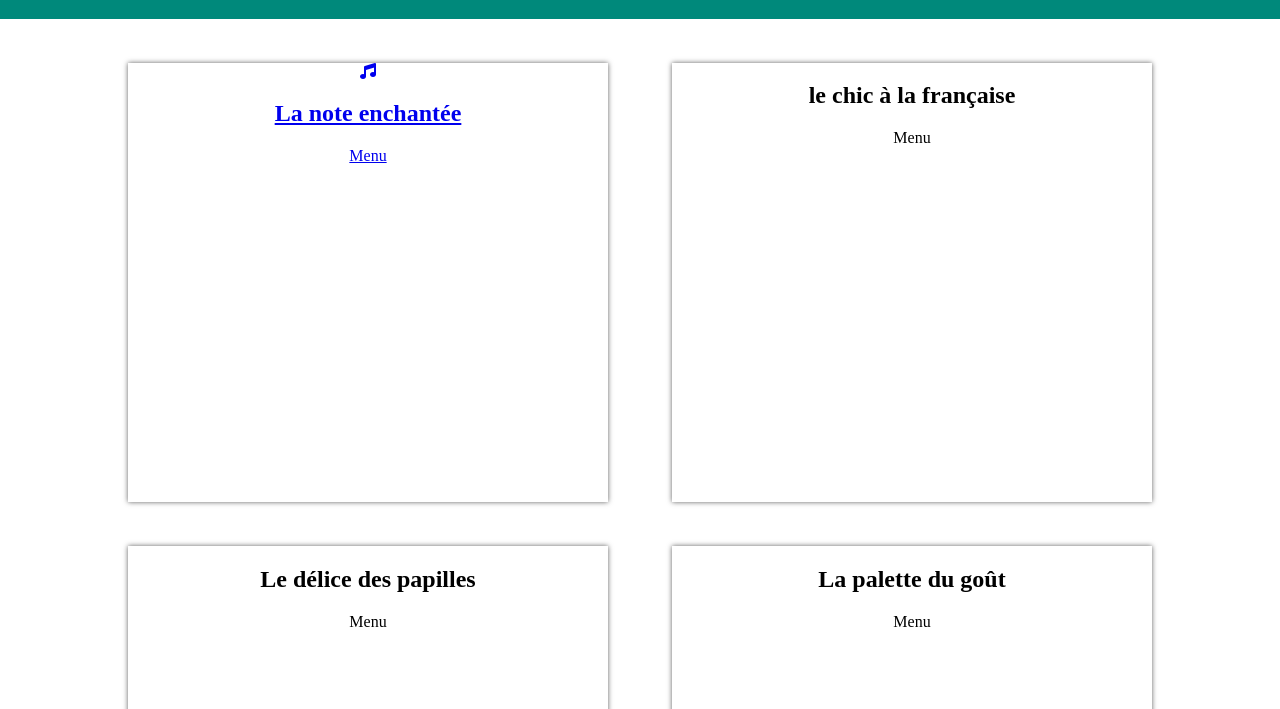
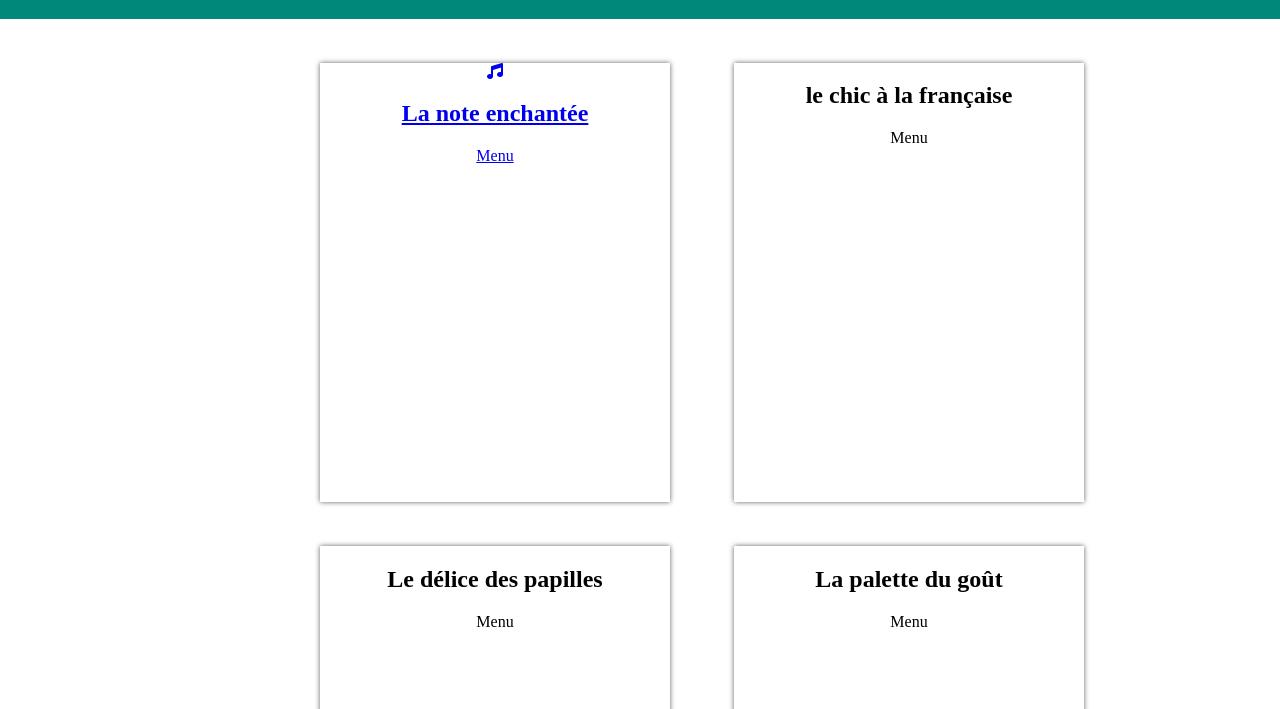
Before and after one commit to PiotMaxime/PiotMaxime-P3.github.io, a website: page Index.html in a window 1280 px wide. Shown: the part 91-800 px from the top of the page. Drawn offline with Linux system fonts and the light colour scheme.

Commit message:
Ajustement du Grid

```diff
--- a/Index.html
+++ b/Index.html
@@ -4,7 +4,7 @@
         <meta charset="utf-8" />
         <meta name="viewport" content="width=device-width" />
         <link rel="stylesheet" href="./Public/CSS/Style.css" />
-        <title>Ohmyfood</title>
+        <title>Ohmyfood! Paris</title>
         <script src="https://kit.fontawesome.com/b5c0077aa8.js" crossorigin="anonymous"></script>
     </head>
     <body>
--- a/Sass/Layouts/_Menu.scss
+++ b/Sass/Layouts/_Menu.scss
@@ -1,7 +1,7 @@
 .Conteneur__Menu
     {
         display: grid;
-        grid-template-columns: 10% 37.5% 5% 37.5% 10%;
+        grid-template-columns: 25% 350px 5% 350px 25%;
         grid-template-rows: 20% 200% 20% 200% 20%;
         text-align: center;
         &-Note
```
Also changed, not shown: Public/CSS/Style.css, README.md.
